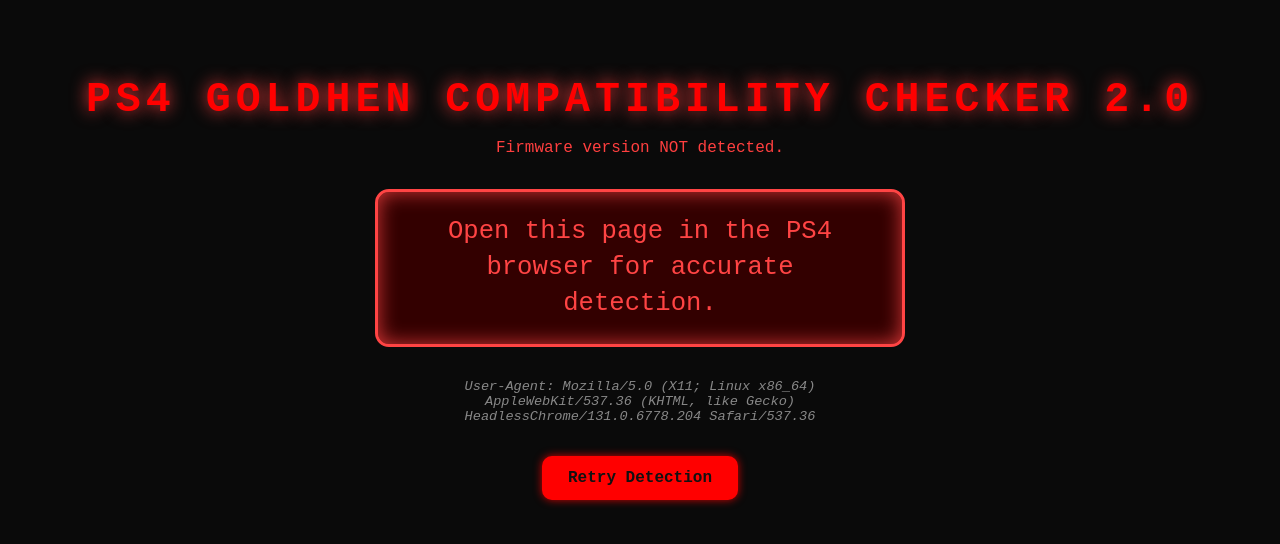
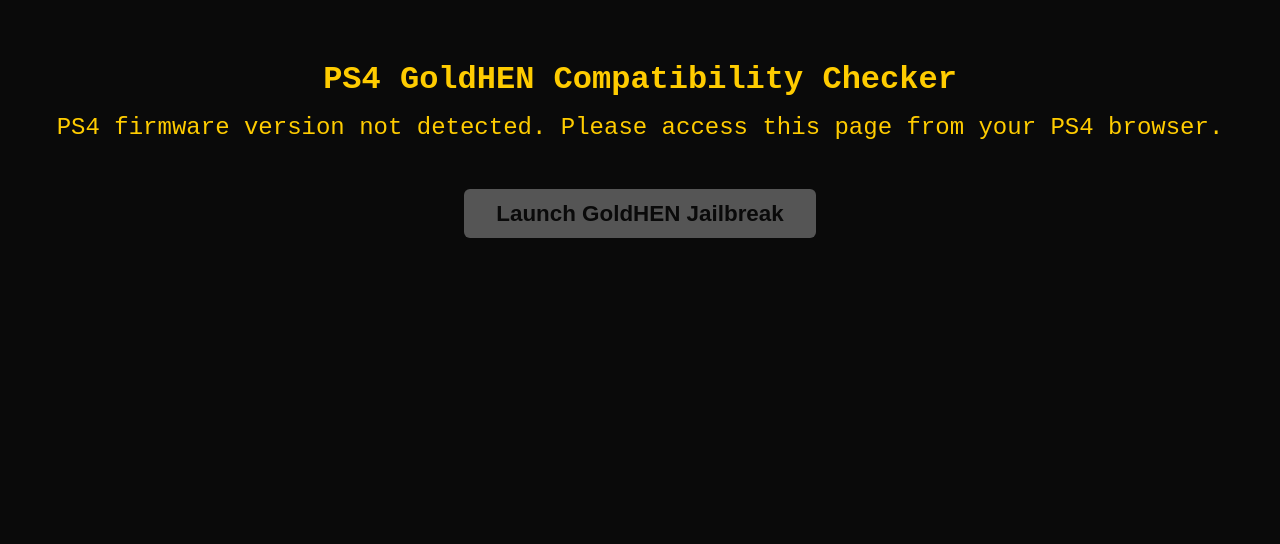
Before and after one commit to nobehong/ha, a plain HTML site: page index.html in a window 1280 px wide. Drawn offline with Linux system fonts and the light colour scheme.

Commit message:
Update index.html

```diff
--- a/index.html
+++ b/index.html
@@ -1,196 +1,107 @@
 <!DOCTYPE html>
-<html lang="en" >
+<html lang="en">
 <head>
 <meta charset="UTF-8" />
 <meta name="viewport" content="width=device-width, initial-scale=1" />
-  <title>GoldHEN Compatibility Checker 2.0</title>
+<title>PS4 GoldHEN Compatibility Checker</title>
 <style>
-    @keyframes glowPulse {
-      0%, 100% { text-shadow: 0 0 8px #ff0000; }
-      50% { text-shadow: 0 0 20px #ff5555; }
-    }
   body {
-      margin: 0; padding: 3rem;
     background: #0a0a0a;
-      color: #ff3f3f;
-      font-family: "Courier New", Courier, monospace;
+    color: #ffcc00;
+    font-family: 'Courier New', monospace;
     text-align: center;
-      user-select: none;
-      -webkit-user-select: none;
-      -moz-user-select: none;
-      -ms-user-select: none;
+    padding: 2rem;
   }
   h1 {
-      font-weight: 900;
-      font-size: 2.6rem;
-      color: #ff0000;
-      animation: glowPulse 3s ease-in-out infinite;
     margin-bottom: 1rem;
-      text-transform: uppercase;
-      letter-spacing: 0.12em;
-      text-shadow: 0 0 10px #ff0000;
   }
-    .result {
-      margin: 2rem auto;
-      max-width: 460px;
-      border-radius: 14px;
-      border: 3px solid #ff0000;
-      padding: 1.4rem 2rem;
-      font-size: 1.6rem;
-      line-height: 1.4;
-      background: #1e0000;
-      color: #ff4d4d;
-      box-shadow: 0 0 12px #ff0000aa inset;
-      user-select: text;
-      cursor: default;
-      transition: color 0.3s ease, border-color 0.3s ease, box-shadow 0.3s ease;
+  #firmware {
+    font-size: 1.5rem;
+    margin: 1rem 0;
   }
-    .result.compatible {
-      color: #00ff00;
-      border-color: #00ff00;
-      background: #002200;
-      box-shadow: 0 0 20px #00ff00cc inset;
+  #message {
+    margin-top: 1rem;
+    font-size: 1.3rem;
   }
-    .result.not-compatible {
-      color: #ff4444;
-      border-color: #ff4444;
-      background: #330000;
-      box-shadow: 0 0 20px #ff4444cc inset;
+  button {
+    background: #ffcc00;
+    border: none;
+    border-radius: 6px;
+    color: #0a0a0a;
+    font-weight: bold;
+    font-size: 1.4rem;
+    padding: 0.7rem 2rem;
+    margin-top: 2rem;
+    cursor: pointer;
+    transition: background-color 0.3s ease;
   }
-    .info {
-      margin-top: 1rem;
-      font-size: 0.85rem;
-      font-style: italic;
-      color: #888;
-      user-select: text;
-      max-width: 460px;
-      margin-left: auto;
-      margin-right: auto;
-      word-wrap: break-word;
-    }
-    button#retry {
-      margin-top: 2rem;
-      padding: 0.8rem 1.6rem;
-      font-family: monospace;
-      font-weight: 700;
-      font-size: 1rem;
-      border: none;
-      border-radius: 10px;
-      background: #ff0000;
-      color: #111;
-      cursor: pointer;
-      box-shadow: 0 0 8px #ff0000cc;
-      transition: background-color 0.25s ease;
-    }
-    button#retry:hover {
-      background: #ff5555;
-      box-shadow: 0 0 15px #ff5555cc;
+  button:disabled {
+    background: #555;
+    cursor: not-allowed;
   }
 </style>
 </head>
 <body>
 
-<h1>PS4 GoldHEN Compatibility Checker 2.0</h1>
-<div id="status">Initializing detection...</div>
-<div id="result" class="result">Awaiting PS4 browser input...</div>
-<div id="ua" class="info">User-Agent: <em>Loading...</em></div>
-<button id="retry" style="display:none;">Retry Detection</button>
+<h1>PS4 GoldHEN Compatibility Checker</h1>
+<p id="firmware">Detecting your PS4 firmware version...</p>
+<div id="message"></div>
+<button id="launchBtn" disabled>Launch GoldHEN Jailbreak</button>
 
 <script>
-  (function() {
-    const compatibleFirmwares = [
-      "5.05", "6.72",
-      "7.00", "7.01", "7.02", "7.03", "7.04", "7.05",
-      "7.50", "7.51", "7.52", "7.53", "7.54", "7.55",
-      "8.00", "8.01", "8.02", "8.03", "8.04", "8.05",
-      "8.50", "8.51", "8.52", "8.53", "8.54", "8.55",
-      "9.00", "9.01", "9.02", "9.03", "9.04", "9.05",
-      "9.50", "9.51", "9.52", "9.53", "9.54", "9.55",
-      "11.00", "11.01", "11.02", "11.03", "11.04", "11.05",
-      "11.50", "11.51", "11.52", "11.53", "11.54", "11.55"
+(() => {
+  // Supported firmware versions (expand as needed)
+  const supportedFirmwares = [
+    '7.00', '7.50', '8.00', '8.50', '9.00', '9.50', '11.00', '11.50', '12.00', '12.50'
   ];
+  const karoHostUrls = {
+    '7.00': 'https://karo218.ir/700N/',
+    '7.50': 'https://karo218.ir/750N/',
+    '8.00': 'https://karo218.ir/800N/',
+    '8.50': 'https://karo218.ir/850N/',
+    '9.00': 'https://karo218.ir/900N/',
+    '9.50': 'https://karo218.ir/950N/',
+    '11.00': 'https://karo218.ir/1100N/',
+    '11.50': 'https://karo218.ir/1150N/',
+    '12.00': 'https://karo218.ir/1200N/',
+    '12.50': 'https://karo218.ir/1250N/'
+  };
 
-    const borderlineFirmwares = [
-      "10.00", "10.01", "10.50", "12.00", "12.01", "12.50"
-    ];
+  const firmwareEl = document.getElementById('firmware');
+  const messageEl = document.getElementById('message');
+  const launchBtn = document.getElementById('launchBtn');
 
-    const statusEl = document.getElementById("status");
-    const resultEl = document.getElementById("result");
-    const uaEl = document.getElementById("ua");
-    const retryBtn = document.getElementById("retry");
-
-    // Modular extraction function
-    function extractFirmware(userAgent) {
-      const patterns = [
-        /PlayStation 4 (\d+\.\d+)/i,
-        /PS4; (\d+\.\d+)/i,
-        /PlayStation 4\/(\d+\.\d+)/i,
-        /PlayStation 4[ ;](\d+\.\d+)/i
-      ];
-      for (const pattern of patterns) {
-        const match = userAgent.match(pattern);
-        if (match && match[1]) return match[1];
-      }
-      return null;
+  // Detect firmware from PS4 userAgent
+  function detectFirmware() {
+    const ua = navigator.userAgent;
+    // Common PS4 UA example: "Mozilla/5.0 (PlayStation 4 9.00) AppleWebKit/..."
+    const regex = /PlayStation 4 (\d+\.\d+)/;
+    const match = ua.match(regex);
+    return match ? match[1] : null;
   }
 
-    // Core detection logic
-    function detectFirmware() {
-      statusEl.textContent = "Scanning your PS4 firmware...";
-      const ua = navigator.userAgent || "";
-      uaEl.textContent = "User-Agent: " + ua;
+  const fw = detectFirmware();
 
-      // Random delay injection (100-500ms)
-      return new Promise(resolve => {
-        const delay = 100 + Math.random() * 400;
-        setTimeout(() => {
-          let fw = extractFirmware(ua);
+  if (fw) {
+    firmwareEl.textContent = `Detected Firmware: ${fw}`;
 
-          if (!fw) {
-            statusEl.textContent = "Firmware version NOT detected.";
-            resultEl.textContent = "Open this page in the PS4 browser for accurate detection.";
-            resultEl.className = "result not-compatible";
-            retryBtn.style.display = "inline-block";
-            return resolve(false);
+    if (supportedFirmwares.includes(fw)) {
+      messageEl.textContent = 'Your firmware is supported! You can launch GoldHEN now.';
+      launchBtn.disabled = false;
+      launchBtn.onclick = () => {
+        // Redirect to Karo Host Manual Exploit URL for your firmware
+        const targetUrl = karoHostUrls[fw] || karoHostUrls['9.00']; // fallback
+        window.location.href = targetUrl;
+      };
+    } else {
+      messageEl.textContent = 'Sorry, your firmware is not supported by GoldHEN yet.';
+      launchBtn.disabled = true;
     }
-
-          statusEl.textContent = `Detected PS4 Firmware: ${fw}`;
-
-          if (compatibleFirmwares.includes(fw)) {
-            resultEl.textContent = "Your PS4 CAN RUN GoldHEN! 🎉 Proceed with the ritual.";
-            resultEl.className = "result compatible";
-            retryBtn.style.display = "none";
-            return resolve(true);
+  } else {
+    firmwareEl.textContent = 'PS4 firmware version not detected. Please access this page from your PS4 browser.';
+    messageEl.textContent = '';
+    launchBtn.disabled = true;
   }
-
-          if (borderlineFirmwares.includes(fw)) {
-            resultEl.textContent = `Firmware ${fw} is NEAR compatible. Stay alert for updates!`;
-            resultEl.className = "result not-compatible";
-            retryBtn.style.display = "none";
-            return resolve(true);
-          }
-
-          resultEl.textContent = "Your PS4 firmware is NOT currently compatible with GoldHEN.";
-          resultEl.className = "result not-compatible";
-          retryBtn.style.display = "none";
-          resolve(true);
-        }, delay);
-      });
-    }
-
-    retryBtn.addEventListener("click", () => {
-      detectFirmware();
-    });
-
-    // Init detection on load
-    detectFirmware();
-
-    // Future: Placeholder for encrypted telemetry (commented out for ethical reasons)
-    /*
-    function sendTelemetry(data) {
-      // Encrypt & send data via webhook or Telegram API
-    }
-    */
 })();
 </script>
 
```
Lines whose indentation alone changed are shown as unchanged.
